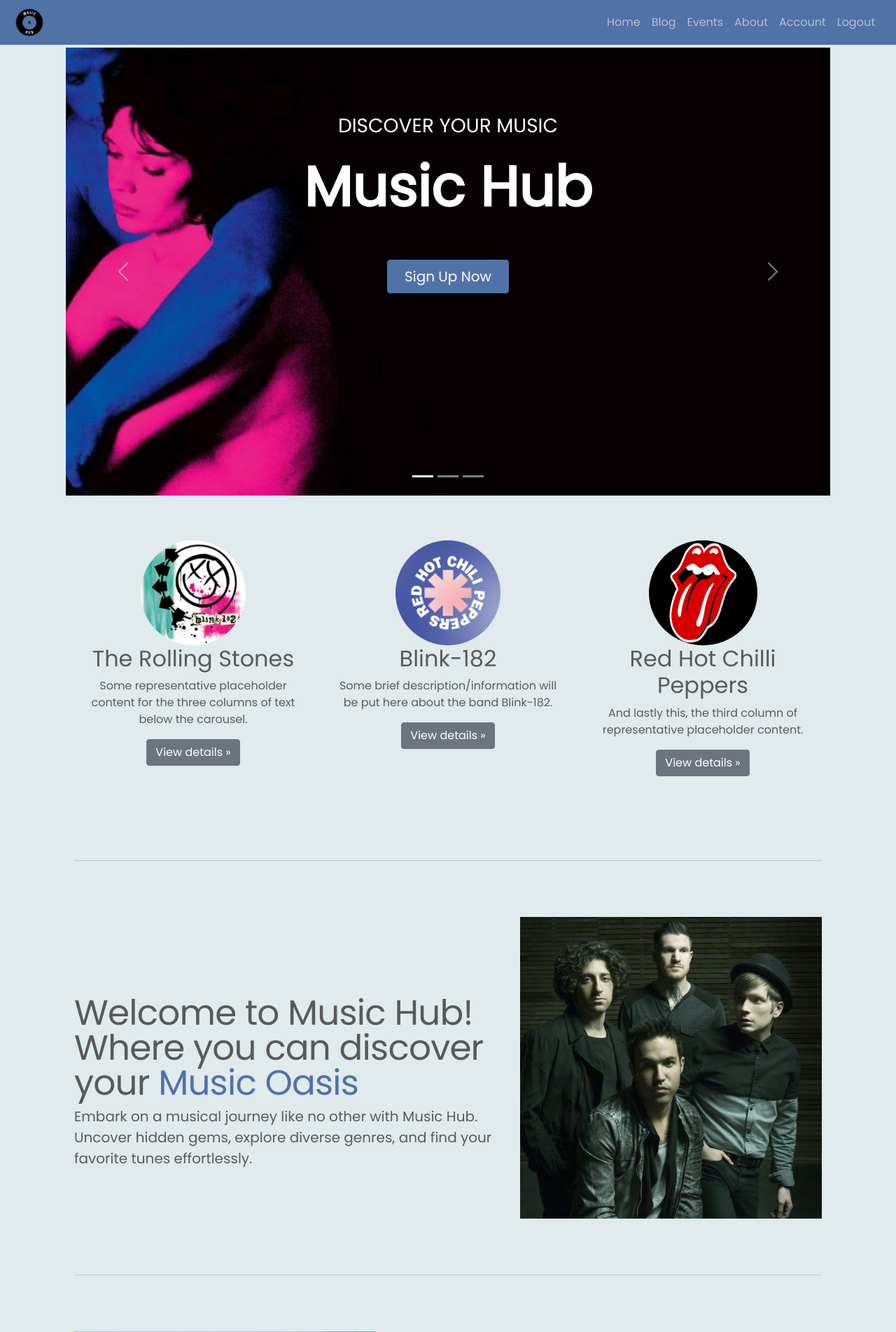
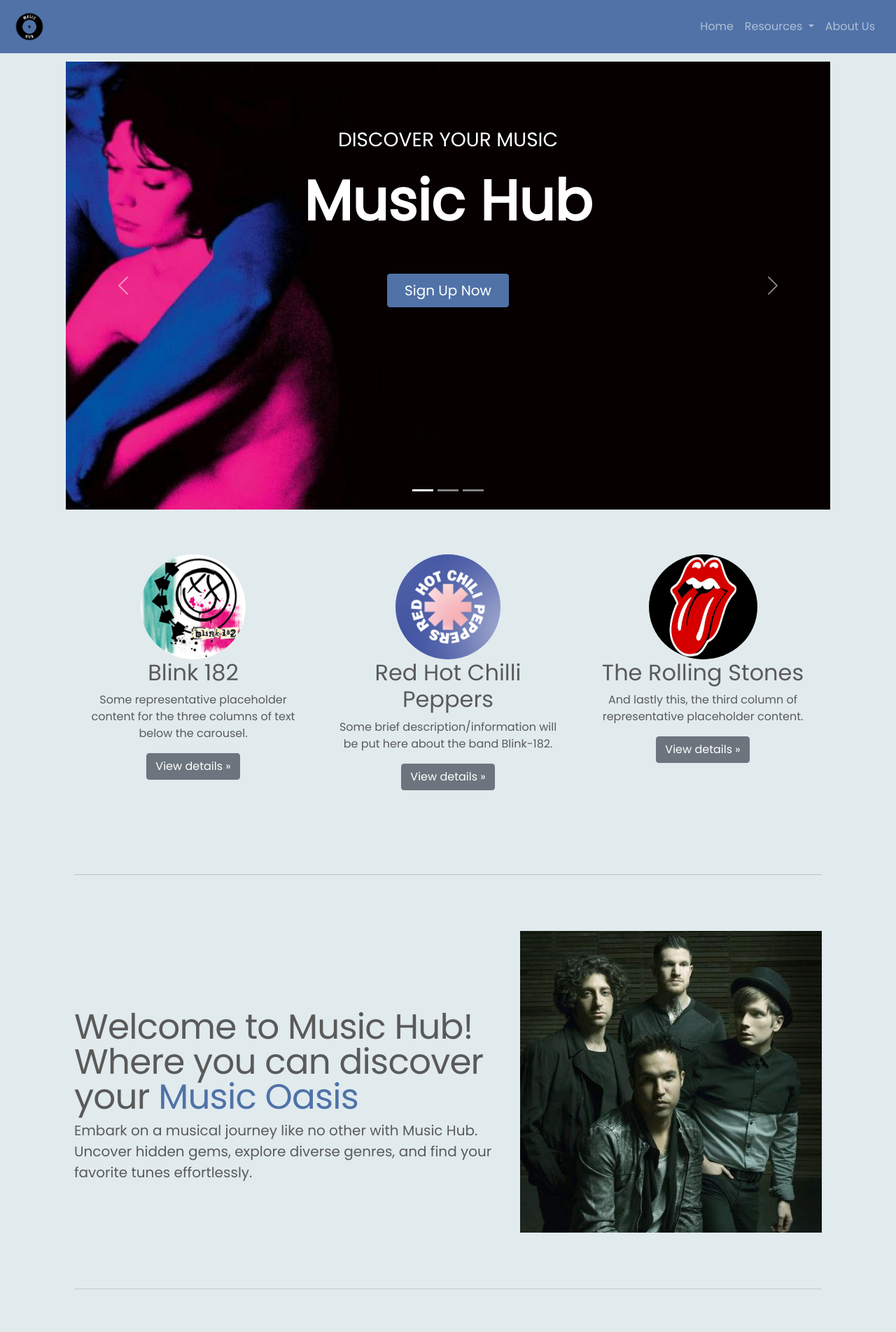
Before and after one commit to danettp/Website_Project_V9, a Flask app: page / in a window 1280 px wide. Shown: the top 1903 px of the page at 70% size. Run offline with Flask 3, Linux system fonts and the light colour scheme; a user stored in the database is signed in; some libraries are stand-ins or nearby versions.

Commit message:
added a dropdown menu

```diff
--- a/website/static/styles.css
+++ b/website/static/styles.css
@@ -9,7 +9,7 @@
   min-height: 100%;
   position: relative;
   background-color: #E1EBEE;
-  padding-top: 10px;
+  padding-top: 20px;
 }
 
 #navbar_logo {
@@ -24,7 +24,6 @@
 
 .navbar {
   background-color:	#5072A7;
-  height: 4rem;
   margin-bottom: 5px;
 }
 
@@ -36,6 +35,18 @@
 
 .navbar-nav {
   margin-right: 10px;
+}
+
+.navbar .dropdown-menu {
+  position: absolute;
+  z-index: 1000;
+  top: 100%; /* Position the dropdown menu below the parent menu item */
+  left: 0;
+  margin-top: 0.125rem; /* Optional: Adjust the margin as needed */
+}
+
+.dropdown-menu {
+  min-width: 8rem; /* You can adjust this value as per your preference */
 }
 
 .footer {
--- a/website/templates/base.html
+++ b/website/templates/base.html
@@ -42,20 +42,21 @@
                 <a class="nav-link" aria-current="page" href="/home">Home</a>
               </li>
               {% if user.is_authenticated %}
-              <li class="nav-item">
-                <a class="nav-link" aria-current="page" href="/blog">Blog</a>
+              <!-- Add a dropdown menu for authenticated users -->
+              <li class="nav-item dropdown">
+                <a class="nav-link dropdown-toggle" href="#" id="navbarDropdown" role="button" data-bs-toggle="dropdown" aria-expanded="false">
+                  Resources
+                </a>
+                <ul class="dropdown-menu" aria-labelledby="navbarDropdown">
+                  <li><a class="dropdown-item" href="/blog">Blog</a></li>
+                  <li><a class="dropdown-item" href="/events">Events</a></li>
+                  <li><hr class="dropdown-divider"></li>
+                  <li><a class="dropdown-item" href="/account">Account</a></li>
+                  <li><a class="dropdown-item" href="/logout">Logout</a></li>
+                </ul>
               </li>
               <li class="nav-item">
-                <a class="nav-link" aria-current="page" href="/events">Events</a>
-              </li>
-              <li class="nav-item">
-                <a class="nav-link" aria-current="page" href="/about">About</a>
-              </li>
-              <li class="nav-item">
-                <a class="nav-link" href="/account">Account</a>
-              </li>
-              <li class="nav-item">
-                <a class="nav-link" href="/logout">Logout</a>
+                <a class="nav-link" href="/about">About Us</a>
               </li>
               {% else %}
               <li class="nav-item">
--- a/website/templates/home.html
+++ b/website/templates/home.html
@@ -49,25 +49,27 @@
   <div class="container marketing">
 
     <!-- Three columns of text below the carousel -->
+    <!-- Round Image 1 / Column 1 -->
     <div class="row">
       <div class="col-lg-4">
         <img src="../static/assets/blink182.jpg" alt="Blink-182 Logo" width="150" height="150" class="rounded-circle">
-
-        <h2>The Rolling Stones</h2>
+        <h2>Blink 182</h2>
         <p>Some representative placeholder content for the three columns of text below the carousel.</p>
         <p><a class="btn btn-secondary" href="#">View details &raquo;</a></p>
       </div><!-- /.col-lg-4 -->
+
+      <!-- Round Image 2 / Column 2 -->
       <div class="col-lg-4">
         <img src="../static/assets/rhcp.jpg" alt="Red Hot Chilli Peppers" width="150" height="150" class="rounded-circle">
-
-        <h2>Blink-182</h2>
+        <h2>Red Hot Chilli Peppers</h2>
         <p>Some brief description/information will be put here about the band Blink-182. </p>
         <p><a class="btn btn-secondary" href="#">View details &raquo;</a></p>
+
+      <!-- Round Image 3 / Column 3 -->
       </div><!-- /.col-lg-4 -->
       <div class="col-lg-4">
         <img src="../static/assets/rolling.png" alt="Blink-182 Logo" width="155" height="150" class="rounded-circle">
-
-        <h2>Red Hot Chilli Peppers</h2>
+        <h2>The Rolling Stones</h2>
         <p>And lastly this, the third column of representative placeholder content.</p>
         <p><a class="btn btn-secondary" href="#">View details &raquo;</a></p>
       </div><!-- /.col-lg-4 -->
```
Also changed, not shown: instance/database.db.
